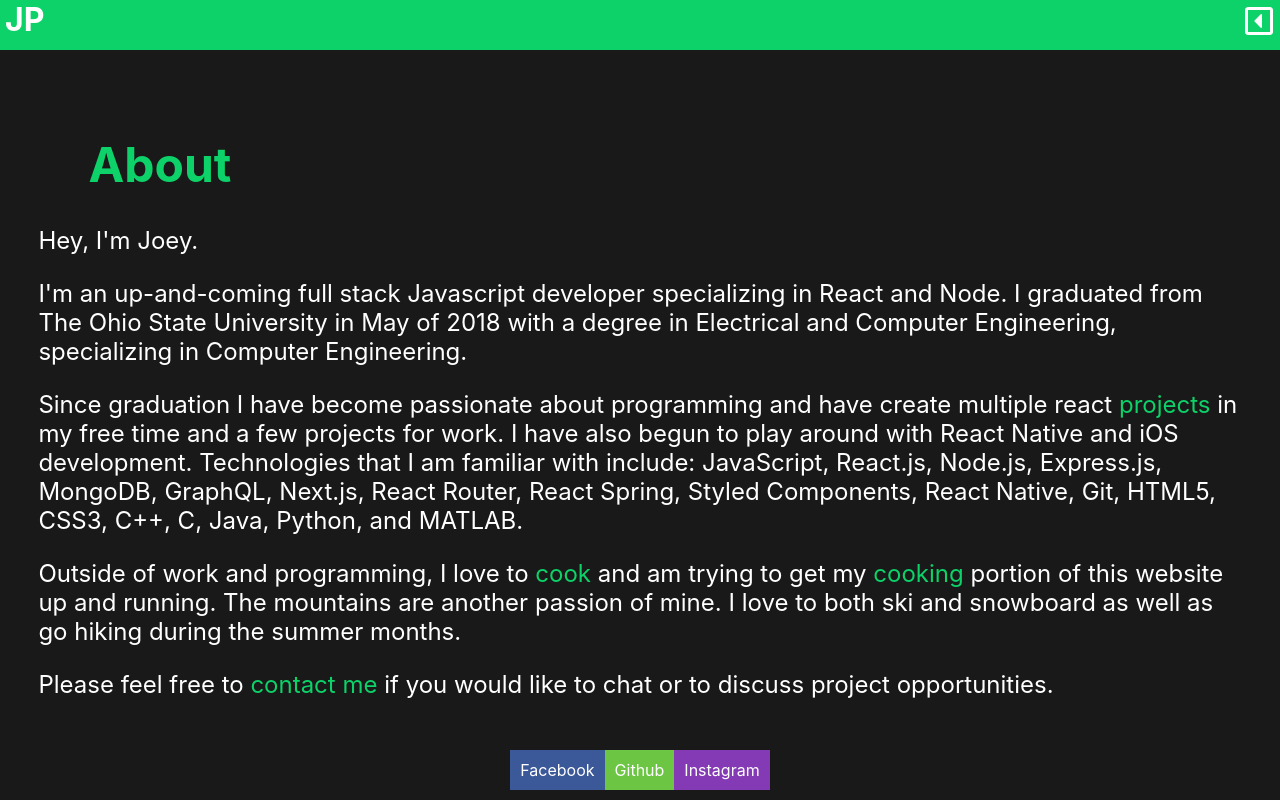
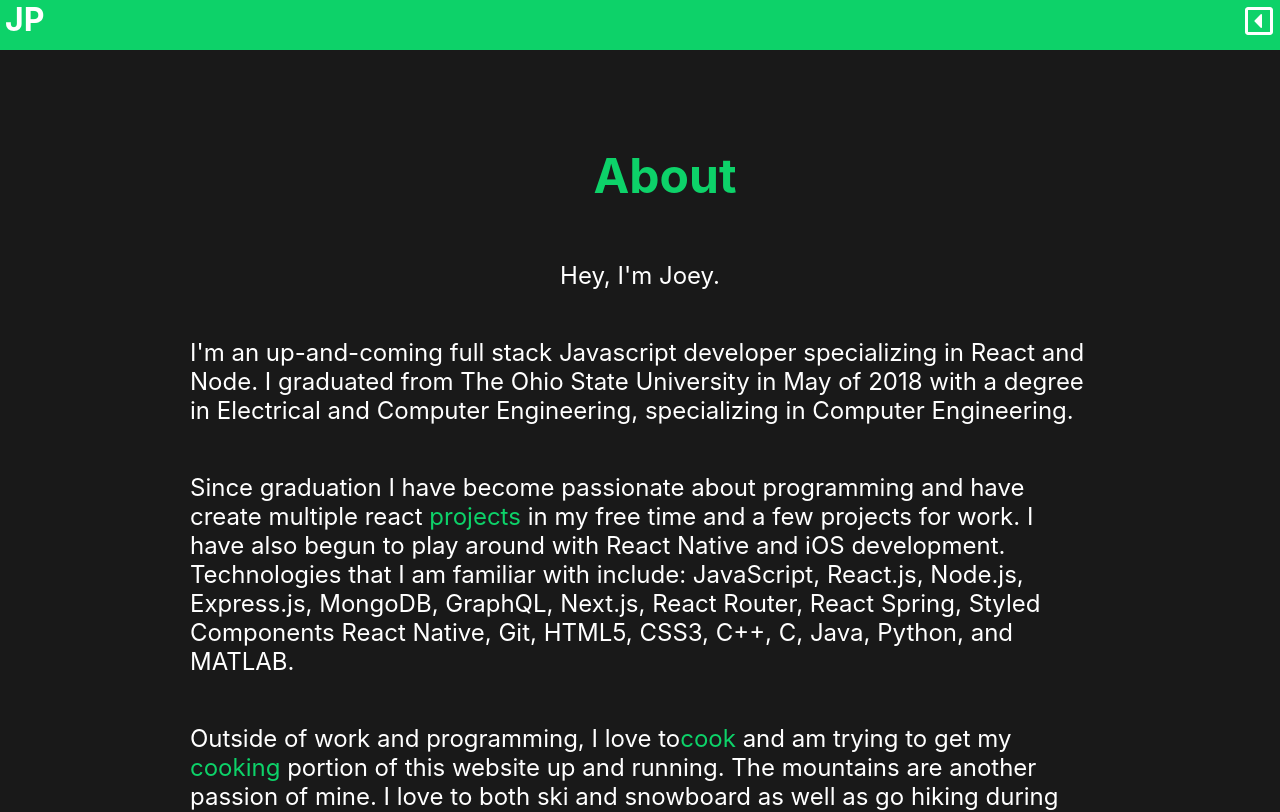
Before and after one commit to JoeyPilla/joseph-pilla, a React (Create React App) app: page /about in a window 1280 px wide. Shown: the top 812 px of the page. Built offline with nearby package versions, Linux system fonts and the light colour scheme.

Commit message:
cleaned up header and state

```diff
--- a/src/Components/About.js
+++ b/src/Components/About.js
@@ -1,49 +1,46 @@
 import React from 'react'
 import PageContainer from './PageContainer';
 import { Link, Text, Title } from '../Elements/textStyles';
-import { THEME } from '../util';
 
-export default function About({setColor, setCurrentPage}) {
+export default function About({ handlePageChange }) {
   return (
     <PageContainer>
-      <Title page={"about"}>About</Title>
+      <Title page={'about'}>About</Title>
       <Text>
         Hey, I'm Joey.
       </Text>
       <Text>
         I'm an up-and-coming full stack Javascript developer specializing in React and Node.
-        I graduated from The Ohio State University in May of 2018 with a degree in Electrical and Computer Engineering, specializing in Computer Engineering.
+        I graduated from The Ohio State University in May of 2018 with a degree in Electrical
+        and Computer Engineering, specializing in Computer Engineering.
       </Text>
       <Text>
-      Since graduation I have become passionate about programming and have create multiple react
+        Since graduation I have become passionate about programming and have create
+        multiple react
         <Link
-      page={"about"}
+          page={'about'}
           to='/projects'
-      onClick={() => {
-          setCurrentPage('projects')
-          setColor(THEME.projects.color)
-      }}> projects </Link>
+          onClick={() => { handlePageChange('projects') }}
+        > projects </Link>
         in my free time and a few projects for work.
         I have also begun to play around with React Native and iOS development.
-      Technologies that I am familiar with include: JavaScript, React.js, Node.js, Express.js, MongoDB, GraphQL, Next.js, React Router, React Spring, Styled Components, React Native, Git, HTML5, CSS3, C++, C, Java, Python, and MATLAB.
+        Technologies that I am familiar with include: JavaScript, React.js, Node.js,
+        Express.js, MongoDB, GraphQL, Next.js, React Router, React Spring, Styled
+        Components React Native, Git, HTML5, CSS3, C++, C, Java, Python, and MATLAB.
       </Text>
       <Text>
         Outside of work and programming, I love to
         <Link
-        page={"about"}
+          page={'about'}
           to='/cooking'
-        onClick={() => {
-          setCurrentPage('cooking')
-          setColor(THEME.cooking.color)
-        }}> cook </Link>
+          onClick={() => { handlePageChange('cooking') }}>
+          cook </Link>
         and am trying to get my
         <Link
           page={"about"}
           to='/cooking'
-        onClick={() => {
-          setCurrentPage('cooking')
-          setColor(THEME.cooking.color)
-        }}> cooking </Link>
+          onClick={() => { handlePageChange('cooking') }}
+        >  cooking </Link>
         portion of this website up and running.
         The mountains are another passion of mine.
         I love to both ski and snowboard as well as go hiking during the summer months.
@@ -53,10 +50,8 @@ export default function About({setColor, setCurrentPage}) {
         <Link
           page={"about"}
           to='/contact'
-          onClick={() => {
-            setCurrentPage('contact')
-            setColor(THEME.contact.color)
-          }}> contact me </Link>
+          onClick={() => { handlePageChange('contact') }}
+        > contact me </Link>
         if you would like to chat or to discuss project opportunities.
       </Text>
     </PageContainer >
--- a/src/Components/App.js
+++ b/src/Components/App.js
@@ -26,43 +26,42 @@ export default function App() {
     reset: true,
   });
 
+  function handlePageChange(page) {
+    setCurrentPage(page);
+    setColor(THEME[page].color);
+  }
+
   return (
     <Router basename={process.env.PUBLIC_URL}>
       <AppContainer>
         <Header
           color={color}
-          currentPage={currentPage}
-          setColor={setColor}
-          setCurrentPage={setCurrentPage}/>
+          currentPage={currentPage}/>
         <Switch>
           <Route
             exact
             path='/about'
             render={() => (
               <About
-                setColor={setColor}
-                setCurrentPage={setCurrentPage}/>)}/>
+                handlePageChange={handlePageChange}/>)}/>
           <Route
             exact
             path='/projects'
             render={() => (
               <Projects
-                setColor={setColor}
-                setCurrentPage={setCurrentPage}/>)}/>
+                handlePageChange={handlePageChange}/>)}/>
           <Route
             exact
             path='/cooking'
             render={() => (
               <Cooking
-                currentPage={currentPage}
-                setCurrentPage={setCurrentPage}/>)}/>
+                handlePageChange={handlePageChange}/>)}/>
           <Route
             exact
             path='/contact'
             render={() => (
               <Contact
-                currentPage={currentPage}
-                setCurrentPage={setCurrentPage}/>)}/>
+                handlePageChange={handlePageChange}/>)}/>
           <Route component={Body} />
         </Switch>
         <Footer />
--- a/src/Components/Contact.js
+++ b/src/Components/Contact.js
@@ -5,7 +5,7 @@ import { LinkA, Text, Title } from '../Elements/textStyles';
 export default function Contact() {
   return (
     <PageContainer>
-            <Title page={"contact"}>Contact</Title>
+      <Title page={"contact"}>Contact</Title>
       <Text>
         Feel free to contact me through my email at
         <LinkA
--- a/src/Components/Header.js
+++ b/src/Components/Header.js
@@ -15,16 +15,14 @@ function useWindowWidth() {
 }
 
 
-export default function Header(props) {
-  const { color, setColor, setCurrentPage, currentPage } = props;
+export default function Header({ color, handlePageChange, currentPage }) {
   const [dropdown, setdropdown] = useState(false);
   const links = ['about', 'projects', 'cooking', 'contact'];
   const list = links.map((link, i) => {
     return (
       <Li key={i}>
         <A to={`/${link}`} onClick={() => {
-          setColor(THEME[link].color)
-          setCurrentPage(link)
+          handlePageChange(link)
         }}>
           {link}
         </A>
@@ -37,8 +35,7 @@ export default function Header(props) {
       <HeaderDiv color={color}>
         <HeaderContainer>
           <H1 to='/' onClick={() => {
-            setColor(THEME.home.color)
-            setCurrentPage('')
+            handlePageChange('')
           }}>
             JP
         </H1>
--- a/src/Components/PageContainer.js
+++ b/src/Components/PageContainer.js
@@ -1,23 +1,35 @@
-import React from 'react'
+import React from 'react';
 import styled from 'styled-components';
-import AnimatedDiv from '../Elements/AnimatedDiv';
+import { useSpring, animated } from 'react-spring';
 
-export default function PageContainer({ children }) {
+export default function PageContainer({children}) {
+  const {opacity, transform} = useSpring({
+    from:{
+      opacity: 0,
+      transform: "translate3d(0,-500px,0)"
+    },
+    to:{ opacity: 1, transform: "translate3d(0,0,0)" }
+  });
   return (
-    <BodyWrapper>
-      <AnimatedDiv>
+    <BodyWrapper
+      style={{
+        transform,
+        opacity,
+      }}>
         {children}
-      </AnimatedDiv>
     </BodyWrapper>
   )
 }
 
-const BodyWrapper = styled.div`
+const BodyWrapper = styled(animated.div)`
+  align-items: center;
+  align-self: center;
   display: flex;
   flex-direction: column;
-  align-self: center;
   grid-area: 2 / 1 / 3 / -1;
-  margin-left: 3%;
-  margin-right: 3%;
-  margin-top: 2%;
+  justify-self: center;
+  margin-left: 5%;
+  margin-right: 5%;
+  margin-top: 5%;
+  max-width: 900px;
 `;
--- a/src/Elements/textStyles.js
+++ b/src/Elements/textStyles.js
@@ -17,12 +17,12 @@ export const LinkA = styled.a`
 
 export const Text = styled.p`
   font-size: 1.5rem;
-`
+`;
 
 export const Title = styled.h1`
   color: ${props => props.page ? THEME[props.page].color : ''};
+  font-size: 3rem;
   height: 100%;
+  padding-left: 50px;
   text-decoration: none;
-  padding-left: 50px;
-  font-size: 3rem;
 `;
```
Lines whose indentation alone changed are shown as unchanged.
